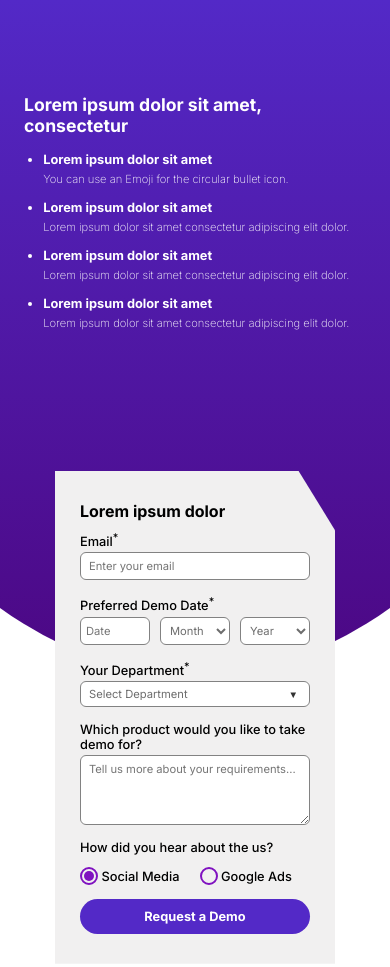
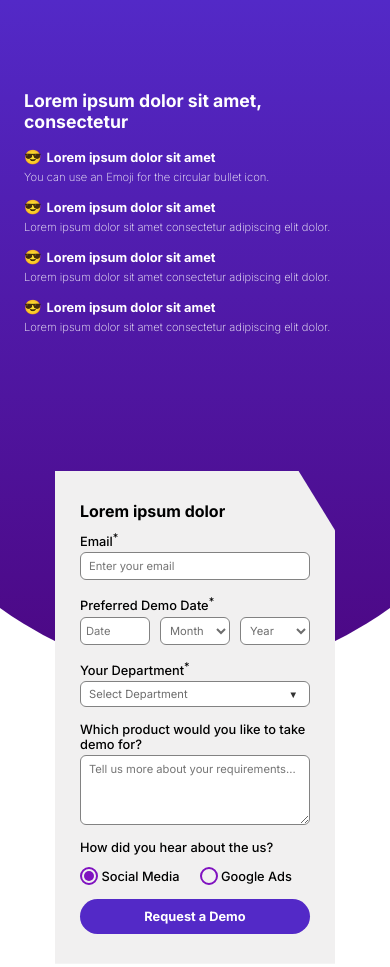
Before and after one commit to thesakshijaiswal/Validation-ui-ux, a plain HTML site: page index.html in a window 390 px wide. Shown: the top 967 px of the page. Drawn offline with Linux system fonts and the light colour scheme.

Commit message:
feat: Refactor form validation to trigger on blur events and update list styling with icons

```diff
--- a/index.js
+++ b/index.js
@@ -55,13 +55,11 @@ document.addEventListener("DOMContentLoaded", () => {
     return isValid;
   };
 
-
   emailInput.addEventListener("blur", validateEmail);
   day.addEventListener("blur", validateDate);
   month.addEventListener("blur", validateDate);
   year.addEventListener("blur", validateDate);
   departmentSelect.addEventListener("blur", validateDepartment);
-
 
   emailInput.addEventListener("input", validateEmail);
   departmentSelect.addEventListener("change", validateDepartment);
--- a/style.css
+++ b/style.css
@@ -89,14 +89,11 @@
   padding-right: 35px;
 }
 
-.content-list {
-  padding-left: 1.2rem;
-}
-
 .content-list li {
   font-weight: 700;
   font-size: 1.2rem;
   margin-bottom: 5px;
+  list-style: none;
 }
 
 .content-list p {
@@ -104,6 +101,12 @@
   font-size: 1rem;
   white-space: nowrap;
   margin-bottom: 14px;
+}
+
+.content-list li::before {
+  content: "😎";
+  font-size: 1.1em;
+  margin-right: 5px;
 }
 
 .form-container {
@@ -413,10 +416,6 @@ input[type="number"]::-webkit-outer-spin-button {
     margin-bottom: 1rem;
   }
 
-  .content-list {
-    padding-left: 1.2rem;
-  }
-
   .content-list li {
     font-size: 0.8rem;
   }
```
